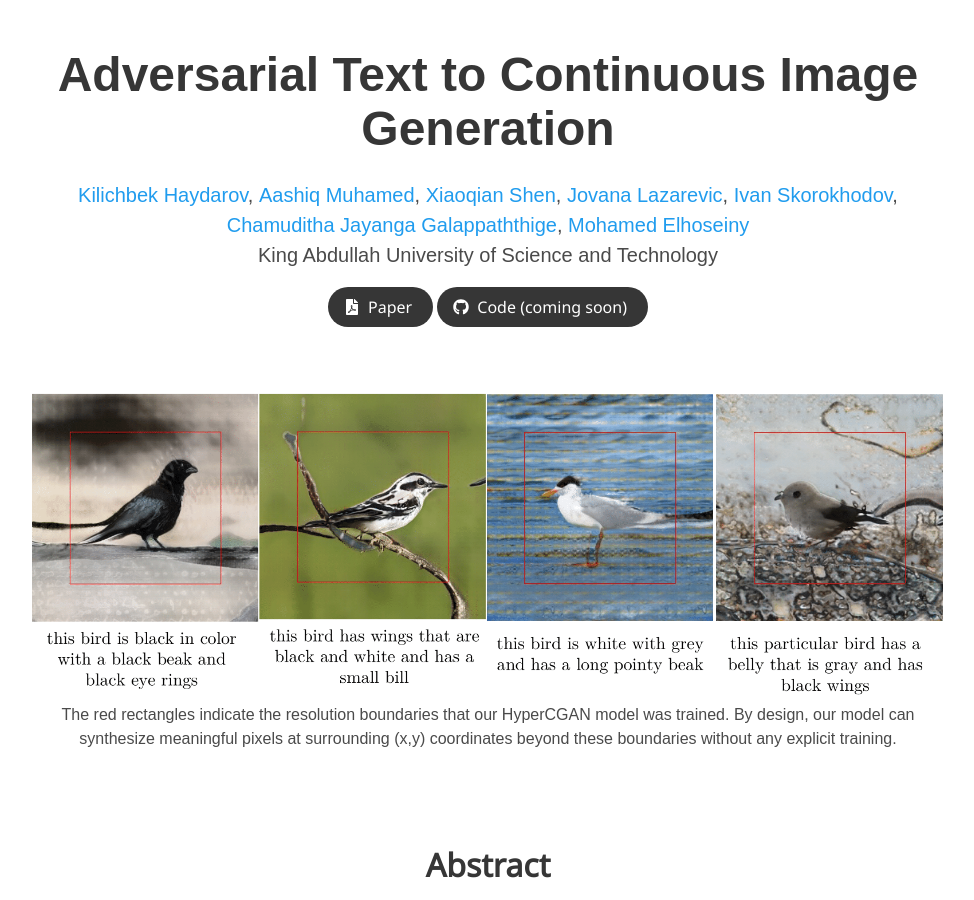
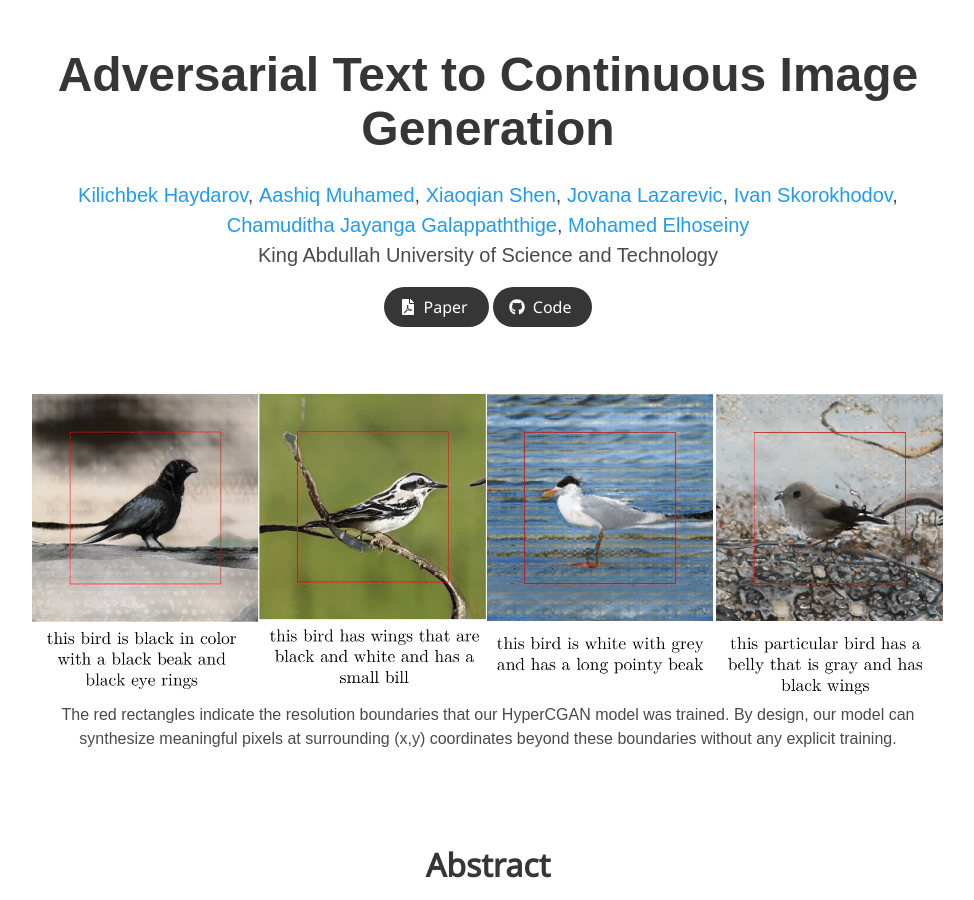
Before and after one commit to Kilichbek/webpage, a Jekyll site: the page built from _pages/hypercgan.md, in a window 1280 px wide and 900 px high. Shown: the whole window, without its empty margins (152-1126 px from the left). Built offline with Jekyll 4.4.1, drawn with Linux system fonts in a browser that asks for light colours; nearby versions of some CDN libraries; some web fonts are replaced; library files that are not in the unit come from our copies; library addresses are completed by our own code; a style sheet for code colours, icons or effects is not loaded.

Commit message:
Link the HyperCGAN code release
Adds a Code button to the CVPR 2024 publication and points the
project page's "Code (coming soon)" button at
https://github.com/Kilichbek/hypercgan.

Co-Authored-By: Claude Opus 5.5 <noreply@anthropic.com>

```diff
--- a/_bibliography/papers.bib
+++ b/_bibliography/papers.bib
@@ -55,6 +55,7 @@
   year        = {2024},
   html        = {https://openaccess.thecvf.com/content/CVPR2024/html/Haydarov_Adversarial_Text_to_Continuous_Image_Generation_CVPR_2024_paper.html},
   pdf         = {https://openaccess.thecvf.com/content/CVPR2024/papers/Haydarov_Adversarial_Text_to_Continuous_Image_Generation_CVPR_2024_paper.pdf},
+  code        = {https://github.com/Kilichbek/hypercgan},
   selected    = {true},
   preview     = {hypercgan.png}
 }
--- a/_layouts/project.html
+++ b/_layouts/project.html
@@ -150,12 +150,12 @@
               -->
               <!-- Code Link. -->
               <span class="link-block">
-                <a href="#"
+                <a href="https://github.com/Kilichbek/hypercgan"
                    class="external-link button is-normal is-rounded is-dark">
                   <span class="icon">
                       <i class="fab fa-github"></i>
                   </span>
-                  <span>Code (coming soon)</span>
+                  <span>Code</span>
                   </a>
               </span>
 
```
